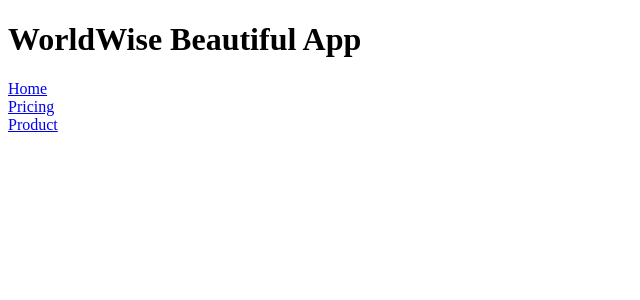
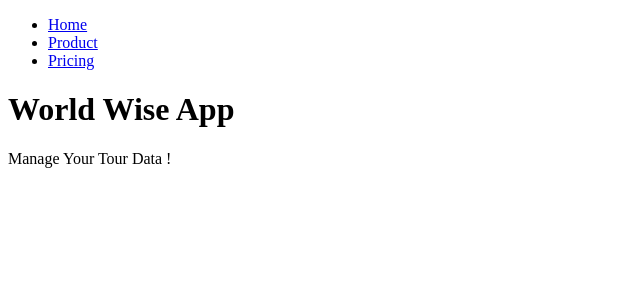
Before and after one commit to emmeiwhite/13-world-wise-react-project, a React (Vite) app: page / in a window 1280 px wide. Shown: the top 300 px of the page, without its empty margins (0-640 px from the left). Built offline with nearby package versions, Linux system fonts and the light colour scheme.

Commit message:
Setup a common reusable Navbar.jsx component

```diff
--- /dev/null
+++ b/src/components/Navbar.jsx
@@ -0,0 +1,19 @@
+import { Link } from 'react-router-dom'
+
+export default function Navbar() {
+  return (
+    <nav>
+      <ul>
+        <li>
+          <Link to="/">Home</Link>
+        </li>
+        <li>
+          <Link to="/product">Product</Link>
+        </li>
+        <li>
+          <Link to="/pricing">Pricing</Link>
+        </li>
+      </ul>
+    </nav>
+  )
+}
--- a/src/pages/HomePage.jsx
+++ b/src/pages/HomePage.jsx
@@ -1,20 +1,14 @@
 import { Link } from 'react-router-dom'
+import Navbar from '../components/Navbar'
 
 export default function HomePage() {
   return (
     <div>
-      <h1>WorldWise Beautiful App</h1>
-      <div>
-        <Link to="/">Home</Link>
-      </div>
+      <Navbar />
 
-      <div>
-        <Link to="/pricing">Pricing</Link>
-      </div>
+      <h1>World Wise App</h1>
 
-      <div>
-        <Link to="/product">Product</Link>
-      </div>
+      <p>Manage Your Tour Data !</p>
     </div>
   )
 }
--- a/src/pages/PageNotFound.jsx
+++ b/src/pages/PageNotFound.jsx
@@ -1,3 +1,10 @@
+import Navbar from '../components/Navbar'
+
 export default function PageNotFound() {
-  return <div>Page Not Found :(</div>
+  return (
+    <div>
+      <Navbar />
+      <h3>Page Not Found :(</h3>
+    </div>
+  )
 }
--- a/src/pages/Pricing.jsx
+++ b/src/pages/Pricing.jsx
@@ -1,3 +1,10 @@
+import Navbar from '../components/Navbar'
+
 export default function Pricing() {
-  return <div>Pricing</div>
+  return (
+    <div>
+      <Navbar />
+      <h1>Pricing Page!</h1>
+    </div>
+  )
 }
--- a/src/pages/Product.jsx
+++ b/src/pages/Product.jsx
@@ -1,3 +1,10 @@
+import Navbar from '../components/Navbar'
+
 export default function Product() {
-  return <div>Product</div>
+  return (
+    <div>
+      <Navbar />
+      <h1>Product Page!</h1>
+    </div>
+  )
 }
```
